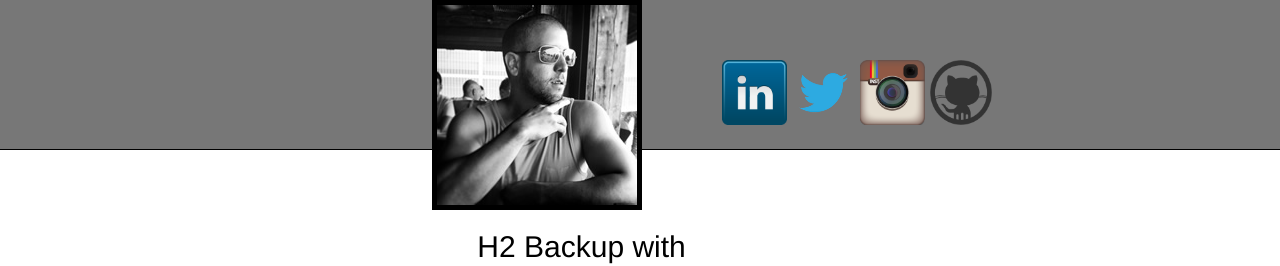
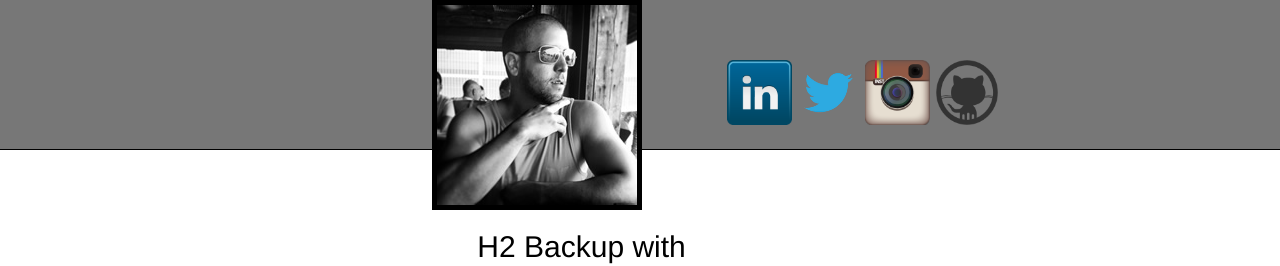
Before and after one commit to Floresj4/floresj4.github.io, a Jekyll site: the page built from index.html, in a window 1280 px wide. Shown: the top 266 px of the page. Built offline with Jekyll 4.4.1, drawn with Linux system fonts in a browser that asks for light colours; nearby versions of some CDN libraries.

Commit message:
set fixed social-links value

```diff
--- a/style/smlinks.css
+++ b/style/smlinks.css
@@ -2,6 +2,8 @@
     list-style: none;
 	padding-left: 0;
 	height: 200px;
+	width:272px;
+	margin:0 auto;
 }
 ul.social-links li {
 	display:inline-block;
```
